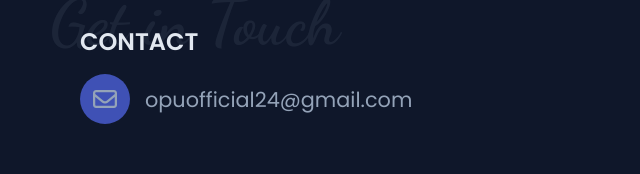
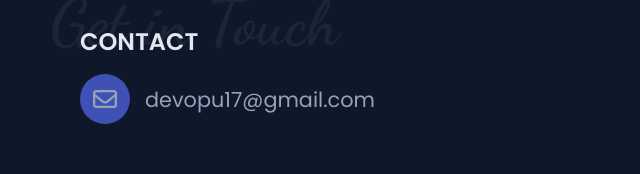
Before and after one commit to opuofficial/my-portfolio-website, a React (Vite) app: page / in a window 1280 px wide. Shown: the part 2525-2699 px from the top of the page, without its empty margins (560-1200 px from the left). Built offline with nearby package versions, Linux system fonts and the light colour scheme.

Commit message:
email updated

```diff
--- a/src/components/Contact/index.jsx
+++ b/src/components/Contact/index.jsx
@@ -9,8 +9,8 @@ function Contact() {
         <div className="email__icon">
           <i className="fa-regular fa-envelope"></i>
         </div>
-        <a href="mailto:opuofficial24@gmail.com" className="email__address">
-          opuofficial24@gmail.com
+        <a href="mailto:devopu17@gmail.com" className="email__address">
+          devopu17@gmail.com
         </a>
       </div>
     </section>
```
